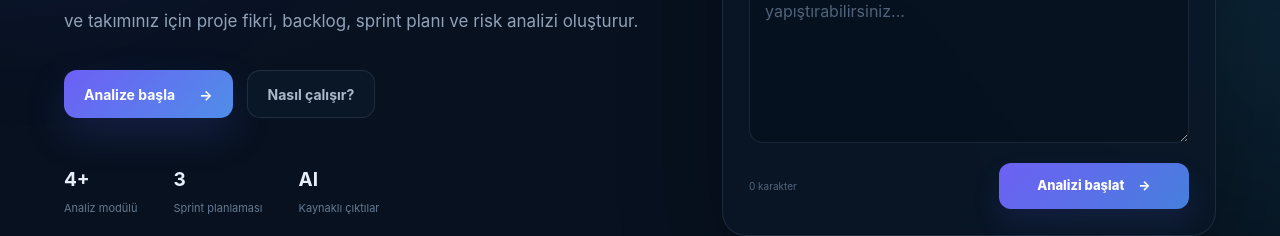
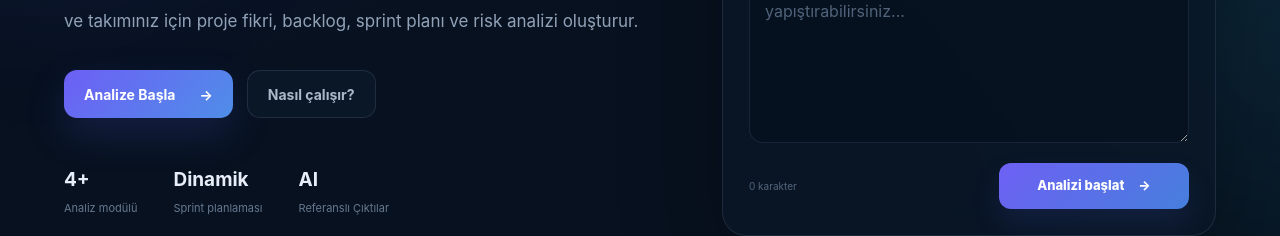
Before and after one commit to busra-kayaa/bootcamp-2026, a React (Vite) app in the folder frontend/: page / in a window 1280 px wide. Shown: the part 567-803 px from the top of the page. Built offline with nearby package versions, Linux system fonts and the light colour scheme.

Commit message:
style(hero): update typography and highlight dynamic architecture in landing page

```diff
--- a/frontend/src/App.jsx
+++ b/frontend/src/App.jsx
@@ -5,7 +5,6 @@ import IdeaDetail from "./components/IdeaDetail";
 import Navbar from "./components/Navbar";
 import ResultPanel from "./components/ResultPanel";
 import UploadWorkspace from "./components/UploadWorkspace";
-// mockAnalysis importu tamamen kaldırıldı, artık gerçek veri kullanacağız.
 
 const features = [
   {
@@ -38,7 +37,6 @@ function App() {
     setAnalysisResult(null);
 
     try {
-      // 1. Backend'e gönderilecek veriyi hazırlıyoruz
       const formData = new FormData();
 
       if (file) {
@@ -48,7 +46,6 @@ function App() {
         formData.append("text", text);
       }
 
-      // 2. Kişi 3'ün yazdığı uç noktaya (Endpoint) gerçek isteği atıyoruz
       const response = await fetch("http://localhost:8000/api/v1/documents", {
         method: "POST",
         body: formData,
@@ -58,10 +55,8 @@ function App() {
         throw new Error("Analiz sırasında backend tarafında bir hata oluştu.");
       }
 
-      // 3. Groq LLM'den gelen gerçek sonucu alıyoruz
       const data = await response.json();
 
-      // 4. Sonucu React state'ine (arayüze) kaydediyoruz
       setAnalysisResult({
         ...data,
         sourceName: file?.name || "Girilen şartname metni",
@@ -73,7 +68,6 @@ function App() {
     } finally {
       setIsLoading(false);
 
-      // Sonuç paneline yumuşak kaydırma animasyonu
       setTimeout(() => {
         document.getElementById("results")?.scrollIntoView({
           behavior: "smooth",
@@ -125,7 +119,7 @@ function App() {
 
             <div className="hero-actions">
               <a className="primary-link" href="#workspace">
-                Analize başla
+                Analize Başla
                 <span>→</span>
               </a>
 
@@ -141,13 +135,13 @@ function App() {
               </div>
 
               <div>
-                <strong>3</strong>
+                <strong>Dinamik</strong>
                 <span>Sprint planlaması</span>
               </div>
 
               <div>
                 <strong>AI</strong>
-                <span>Kaynaklı çıktılar</span>
+                <span>Referanslı Çıktılar</span>
               </div>
             </div>
           </div>
```
